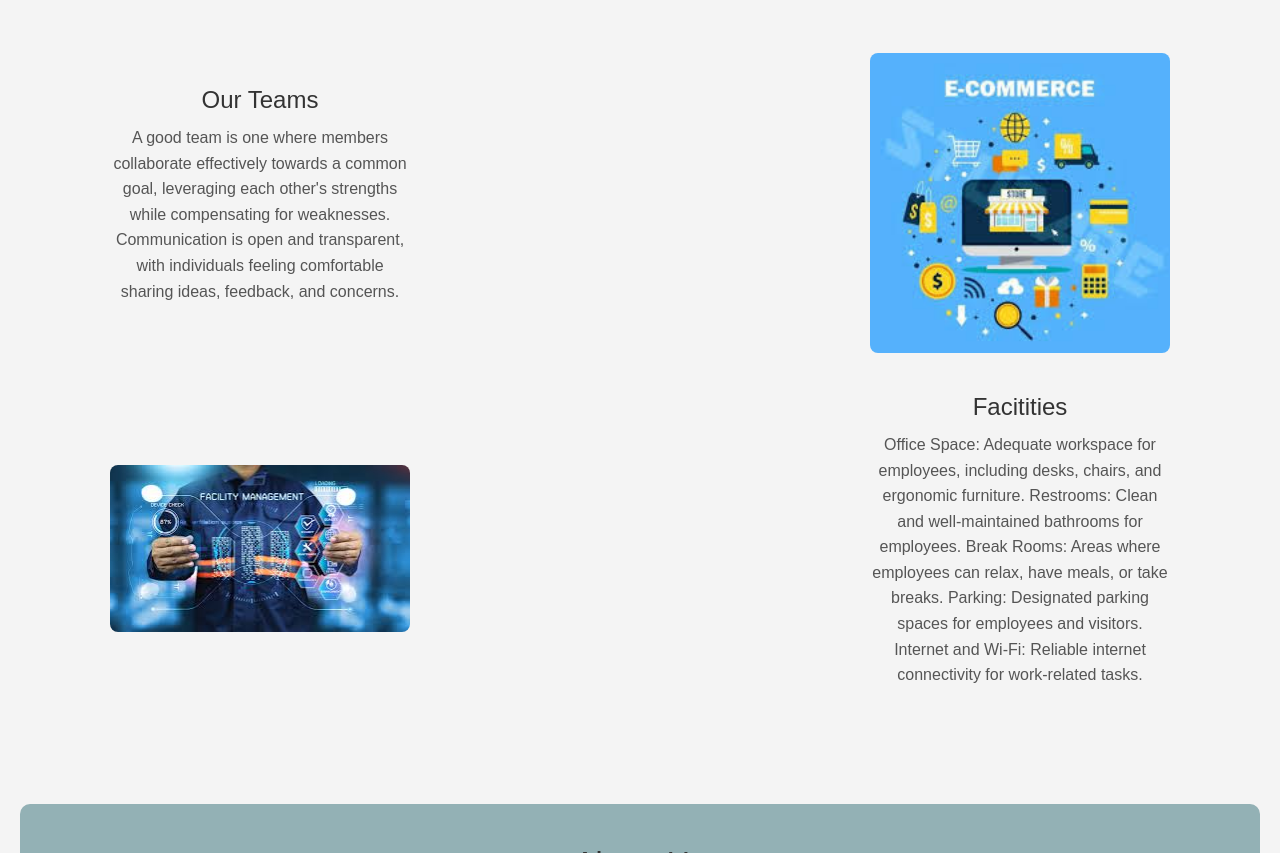
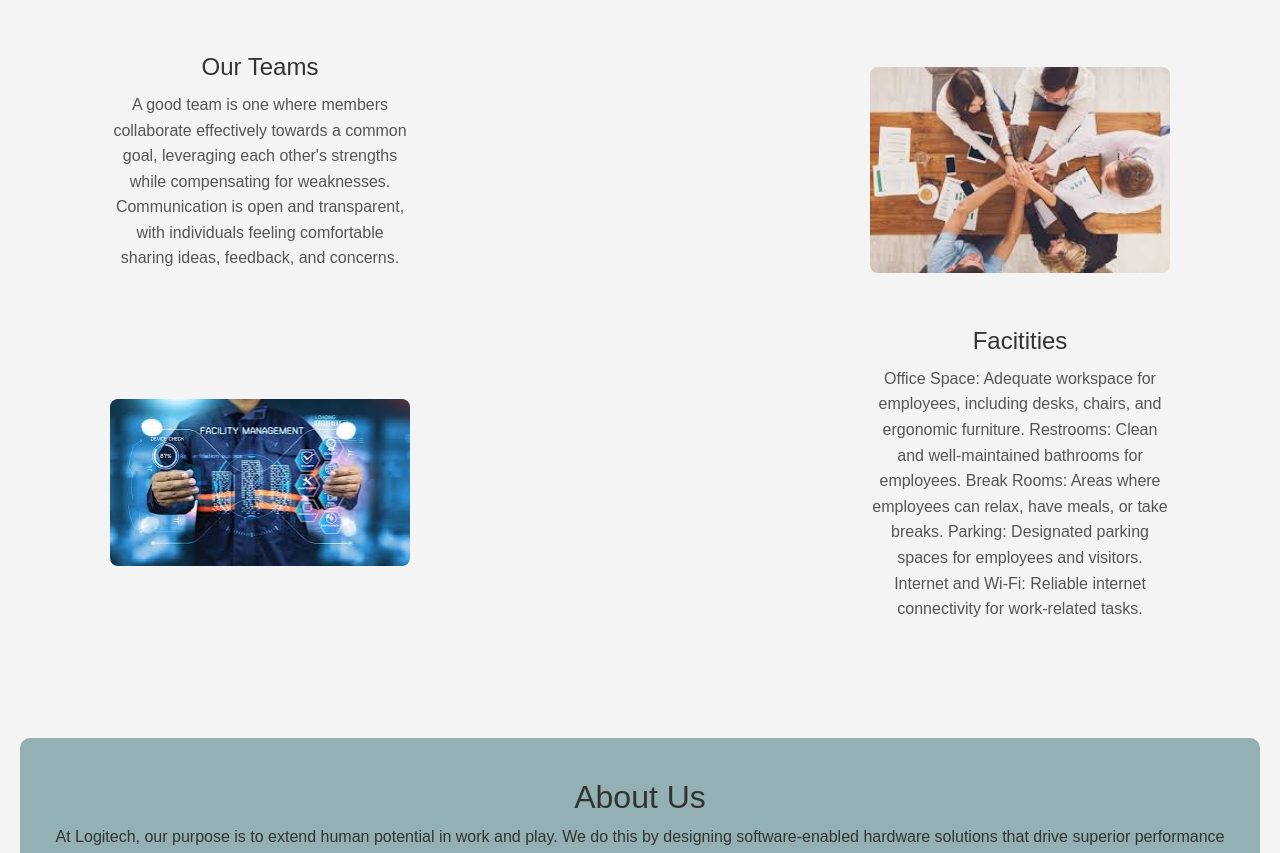
Before and after one commit to Vijay15102000/CompanyProfile, a plain HTML site: page index.html in a window 1280 px wide. Shown: the part 1240-2093 px from the top of the page. Drawn offline with nearby package versions, Linux system fonts and the light colour scheme.

Commit message:
Update index.html

```diff
--- a/index.html
+++ b/index.html
@@ -675,7 +675,7 @@
                     <h2>Our Teams</h2>
                     <p>A good team is one where members collaborate effectively towards a common goal, leveraging each other's strengths while compensating for weaknesses. Communication is open and transparent, with individuals feeling comfortable sharing ideas, feedback, and concerns.</p>
                 </div>
-                <img src="ecommerce.jpg" alt="Our Teams" />
+                <img src="team.jpg" alt="Our Teams" />
             </div>
 
             <div class="item">
```
